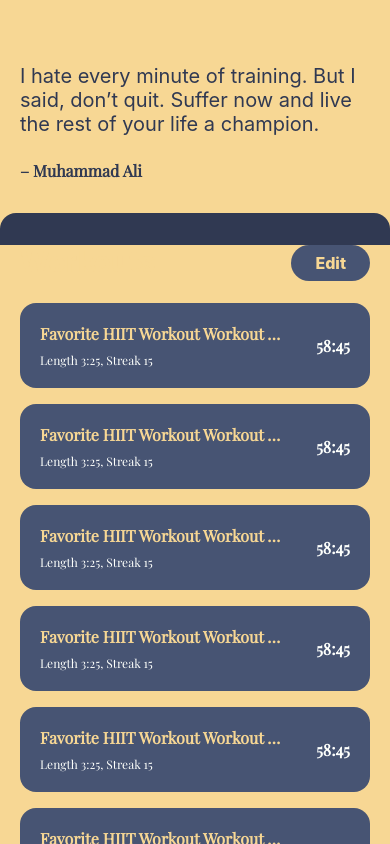
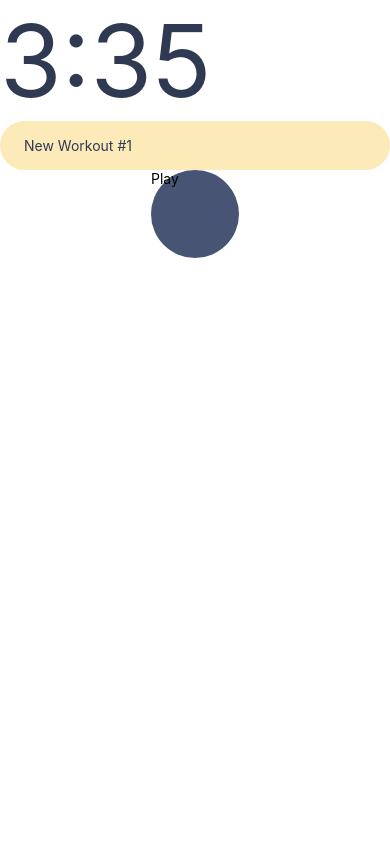
Before and after one commit to iamhenry/tiempo-app, a React Native app: screen / in a window 390 px wide. Built offline with nearby package versions, Linux system fonts and the light colour scheme.

Commit message:
Passing props to RoundButton for small sizes

```diff
--- a/App.js
+++ b/App.js
@@ -1,6 +1,6 @@
 import React, { useState, StyleSheet, Text } from "react";
 import Home from "./screens/Home/Home";
-import { Timer } from "./screens/Timer/Timer";
+import { TimerSettings } from "./screens/TimerSettings/TimerSettings";
 import * as Font from "expo-font";
 import { AppLoading } from "expo";
 
@@ -20,7 +20,7 @@ export default function App() {
   const [fontsLoaded, setFontsLoaded] = useState(false);
 
   if (fontsLoaded) {
-    return <Home />;
+    return <TimerSettings />;
   } else {
     return (
       <AppLoading startAsync={getFonts} onFinish={() => setFontsLoaded(true)} />
--- a/components/Button/Button.js
+++ b/components/Button/Button.js
@@ -16,6 +16,7 @@ const BaseButton = styled.TouchableOpacity`
         return "36px";
     }
   }};
+
   background-color: ${(props) =>
     props.primary
       ? `${Tokens.color.summerTime200}`
--- a/components/RoundButton/RoundButton.js
+++ b/components/RoundButton/RoundButton.js
@@ -5,15 +5,22 @@ import styled from "styled-components/native";
 import Tokens from "../Global/Tokens";
 
 const RoundButton = styled.TouchableOpacity`
-  background-color: ${Tokens.color.blueMoon200};
-  height: 88px;
-  width: 88px;
+  background-color: ${(props) =>
+    props.primary
+      ? `${Tokens.color.blueMoon100}`
+      : `${Tokens.color.summerTime100}`};
+  height: ${(props) => (props.tall ? "88px" : "40px")};
+  width: ${(props) => (props.wide ? "88px" : "40px")};
   border-radius: 100px;
+  display: flex;
+  /* justify-content: center; */
+  align-self: center;
+  /* flex-direction: row; */
 `;
 
-export const StyledRoundButton = () => {
+export const StyledRoundButton = ({ ...rest }) => {
   return (
-    <RoundButton>
+    <RoundButton {...rest}>
       <Text>Play</Text>
     </RoundButton>
   );
--- a/screens/Timer/Timer.js
+++ b/screens/TimerSettings/TimerSettings.js
@@ -5,12 +5,12 @@ import { H1 } from "../../components/Global/Primitives";
 import { StyledInput } from "../../components/Input/Input";
 import { StyledRoundButton } from "../../components/RoundButton/RoundButton";
 
-export const Timer = () => {
+export const TimerSettings = () => {
   return (
     <View>
       <H1>3:35</H1>
       <StyledInput />
-      <StyledRoundButton />
+      <StyledRoundButton primary tall wide />
     </View>
   );
 };
```
